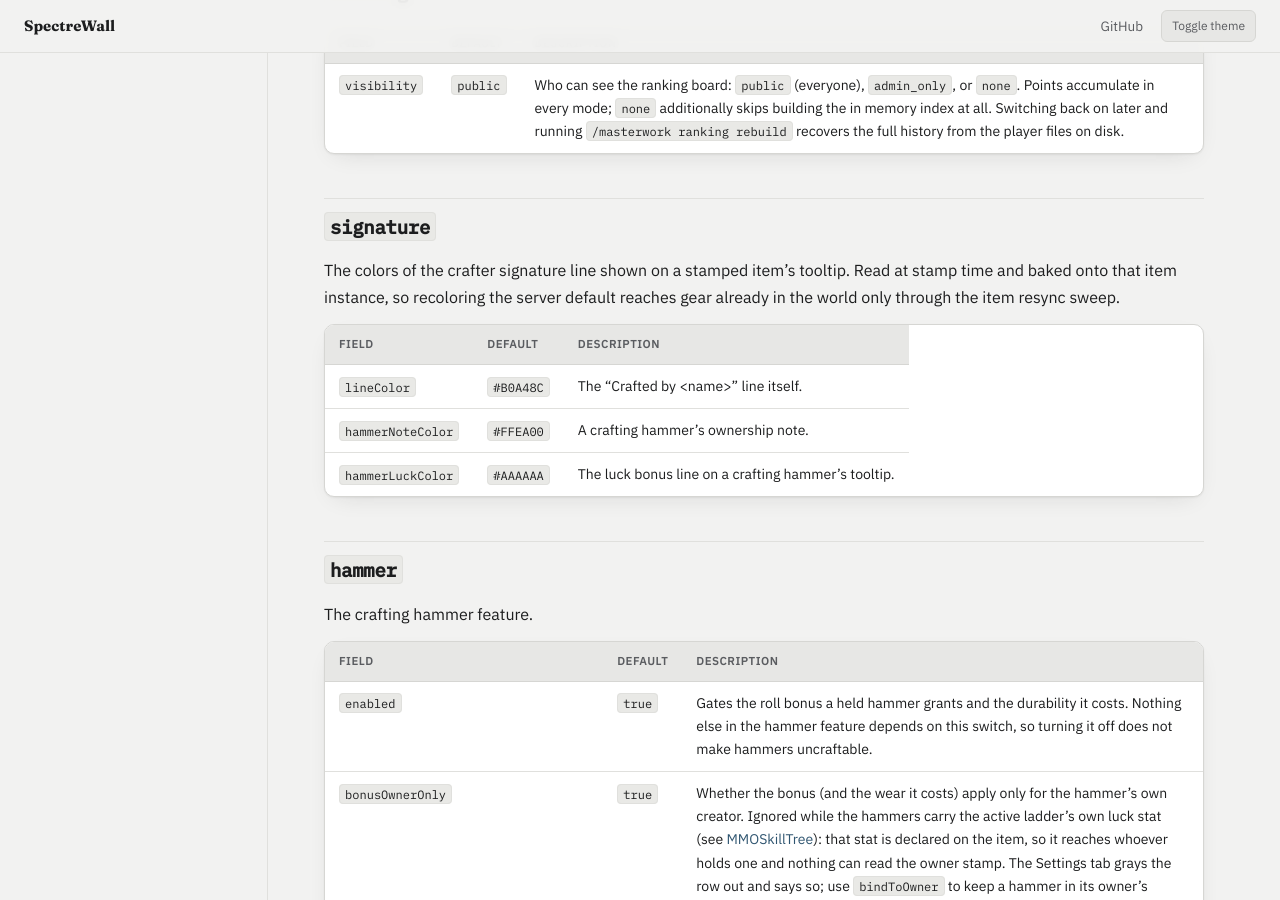
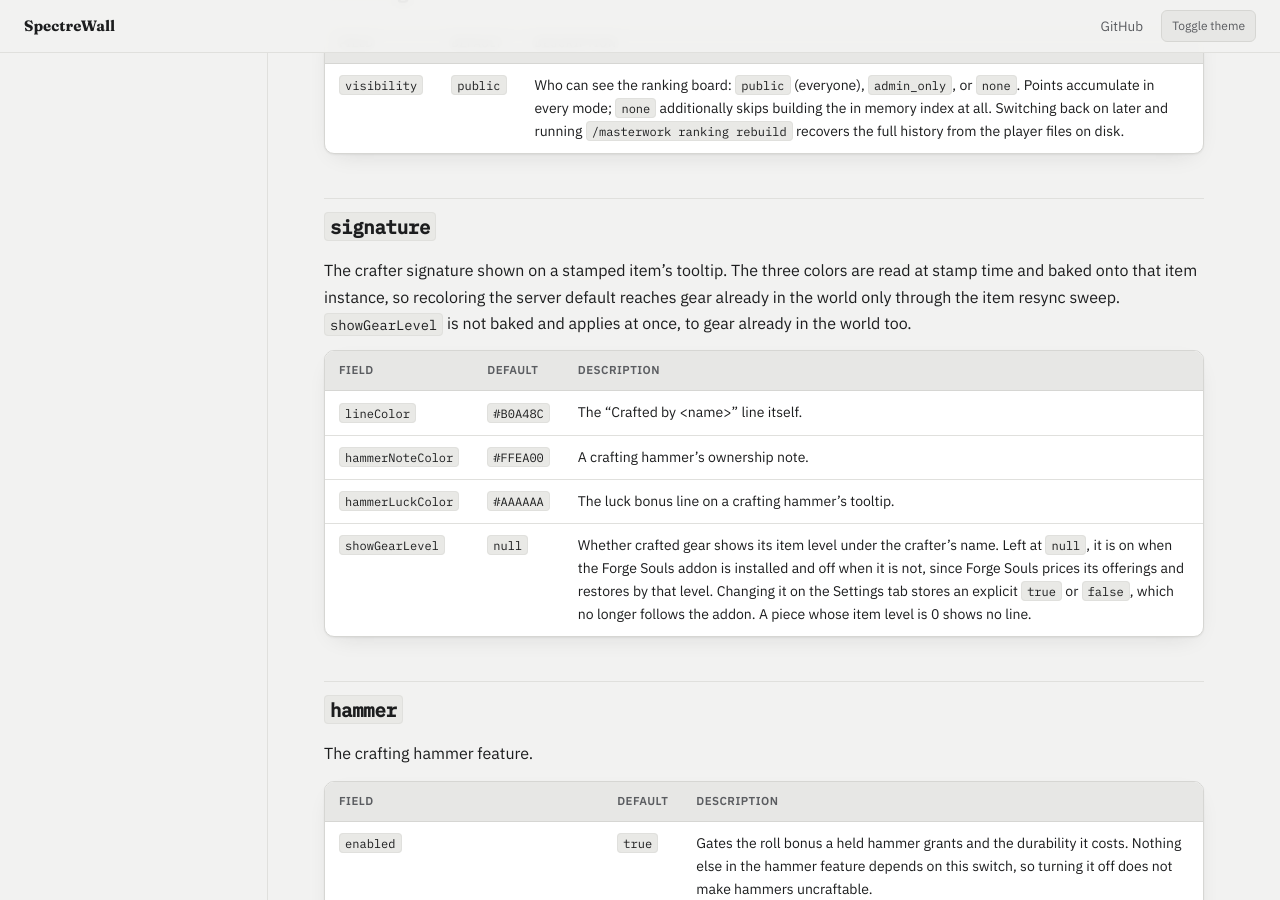
Before and after one commit to spectrewall/spectrewall.github.io, a Jekyll site: the page built from masterwork/configuration.md, in a window 1280 px wide and 900 px high, scrolled down 6603 px. Built offline with Jekyll 4.4.1, drawn with Linux system fonts in a browser that asks for light colours.

Commit message:
Document the item level setting
showGearLevel in the signature block: null follows whether Forge Souls is installed, and the first change on the Settings tab stores an explicit value.

```diff
--- a/masterwork/configuration.md
+++ b/masterwork/configuration.md
@@ -164,13 +164,14 @@ Server wide switches. A player has their own opt out for the first two, layered
 
 ## `signature`
 
-The colors of the crafter signature line shown on a stamped item's tooltip. Read at stamp time and baked onto that item instance, so recoloring the server default reaches gear already in the world only through the item resync sweep.
+The crafter signature shown on a stamped item's tooltip. The three colors are read at stamp time and baked onto that item instance, so recoloring the server default reaches gear already in the world only through the item resync sweep. `showGearLevel` is not baked and applies at once, to gear already in the world too.
 
 | Field | Default | Description |
 |---|---|---|
 | `lineColor` | `#B0A48C` | The "Crafted by \<name\>" line itself. |
 | `hammerNoteColor` | `#FFEA00` | A crafting hammer's ownership note. |
 | `hammerLuckColor` | `#AAAAAA` | The luck bonus line on a crafting hammer's tooltip. |
+| `showGearLevel` | `null` | Whether crafted gear shows its item level under the crafter's name. Left at `null`, it is on when the Forge Souls addon is installed and off when it is not, since Forge Souls prices its offerings and restores by that level. Changing it on the Settings tab stores an explicit `true` or `false`, which no longer follows the addon. A piece whose item level is 0 shows no line. |
 
 ## `hammer`
 
```
